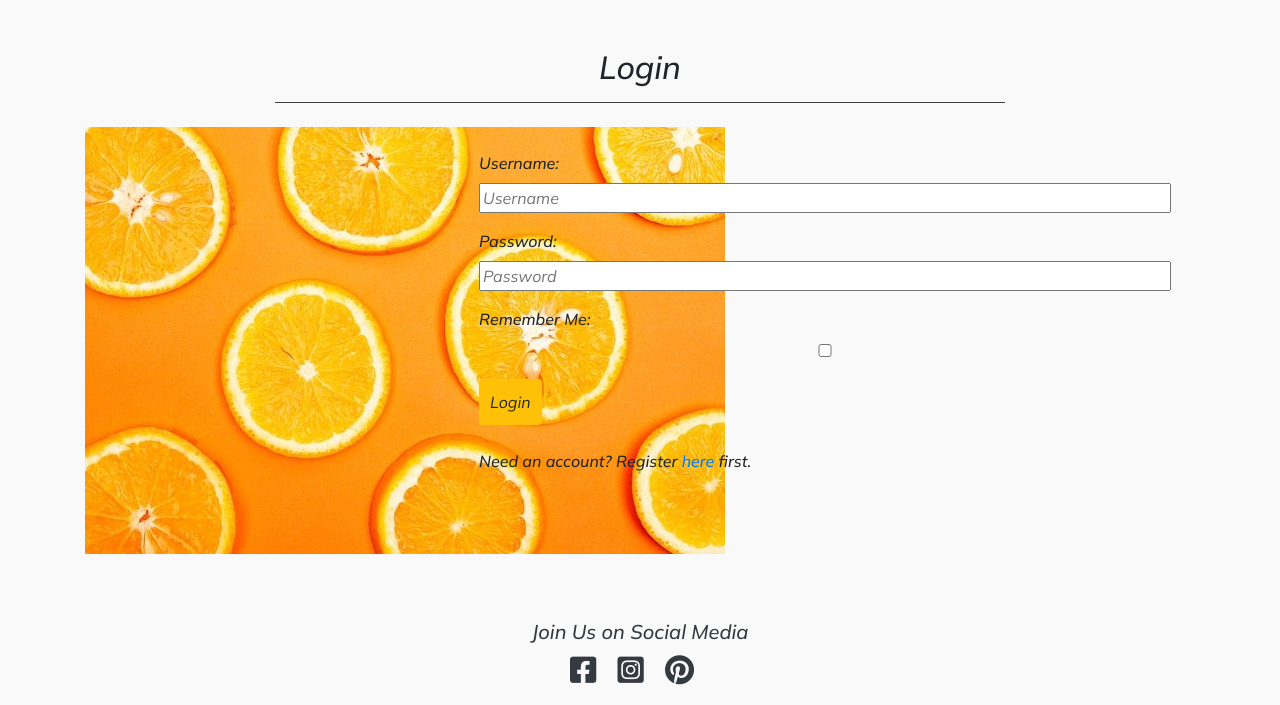
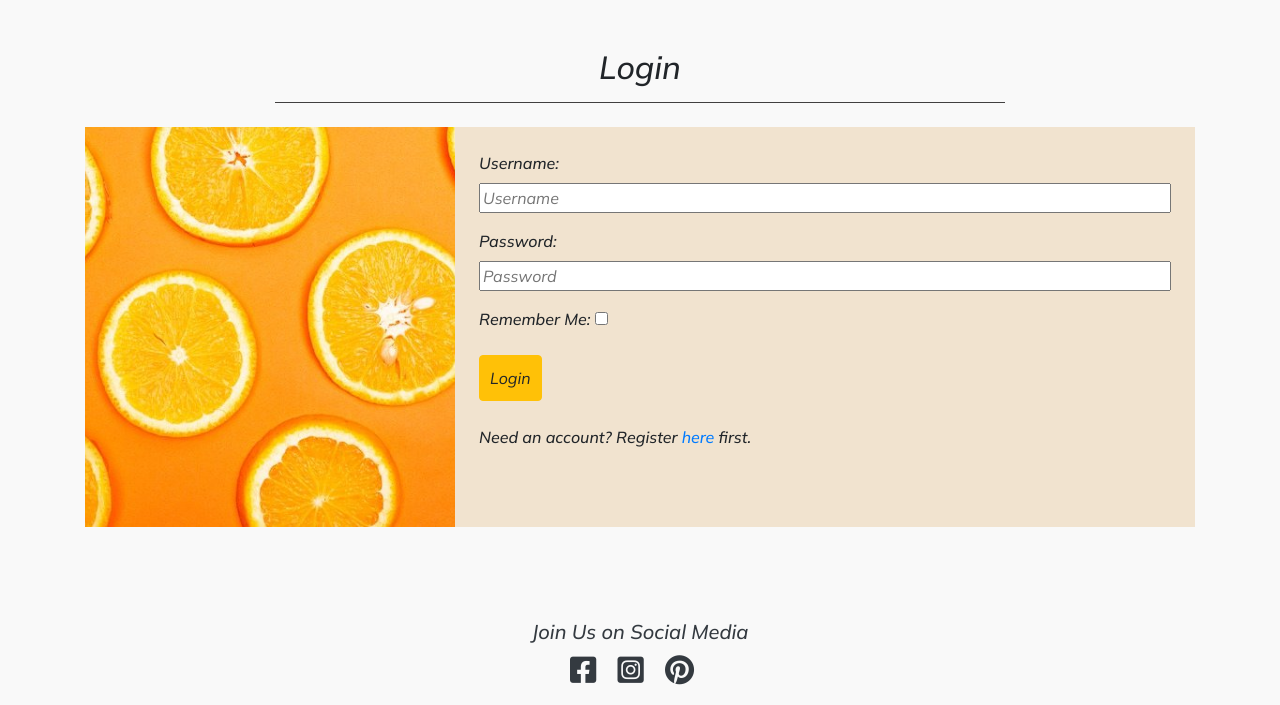
Before and after one commit to Iris-Smok/The-Healthy-Family-PP4, a Django app: page /accounts/login/ in a window 1280 px wide. Shown: the part 95-800 px from the top of the page. Run offline with Django 3.2, Linux system fonts and the light colour scheme; some libraries are stand-ins or nearby versions.

Commit message:
Add background color for login form and width for remember me checkbox

```diff
--- a/static/css/style.css
+++ b/static/css/style.css
@@ -174,9 +174,26 @@ footer > p > i{
     background-color: #f9f9f9;
 }
 
+
+
+
 .pagination{
     display:block;
 }
+
+.login-register-bg{
+    background-color: rgb(241 227 207);
+}
+
+.login-img > img {
+    height: 33vh;
+    width: 100%;
+}
+
+#id_remember{
+    width: inherit;
+}
+
 /* 700px and up */
 @media only screen and (min-width: 768px){
 
@@ -230,4 +247,10 @@ footer > p > i{
         margin-top: 10px;
     }
 
+    .login-img > img {
+        height: 50vh;
+        width: 100%;
+    }
+
+
 }
```
